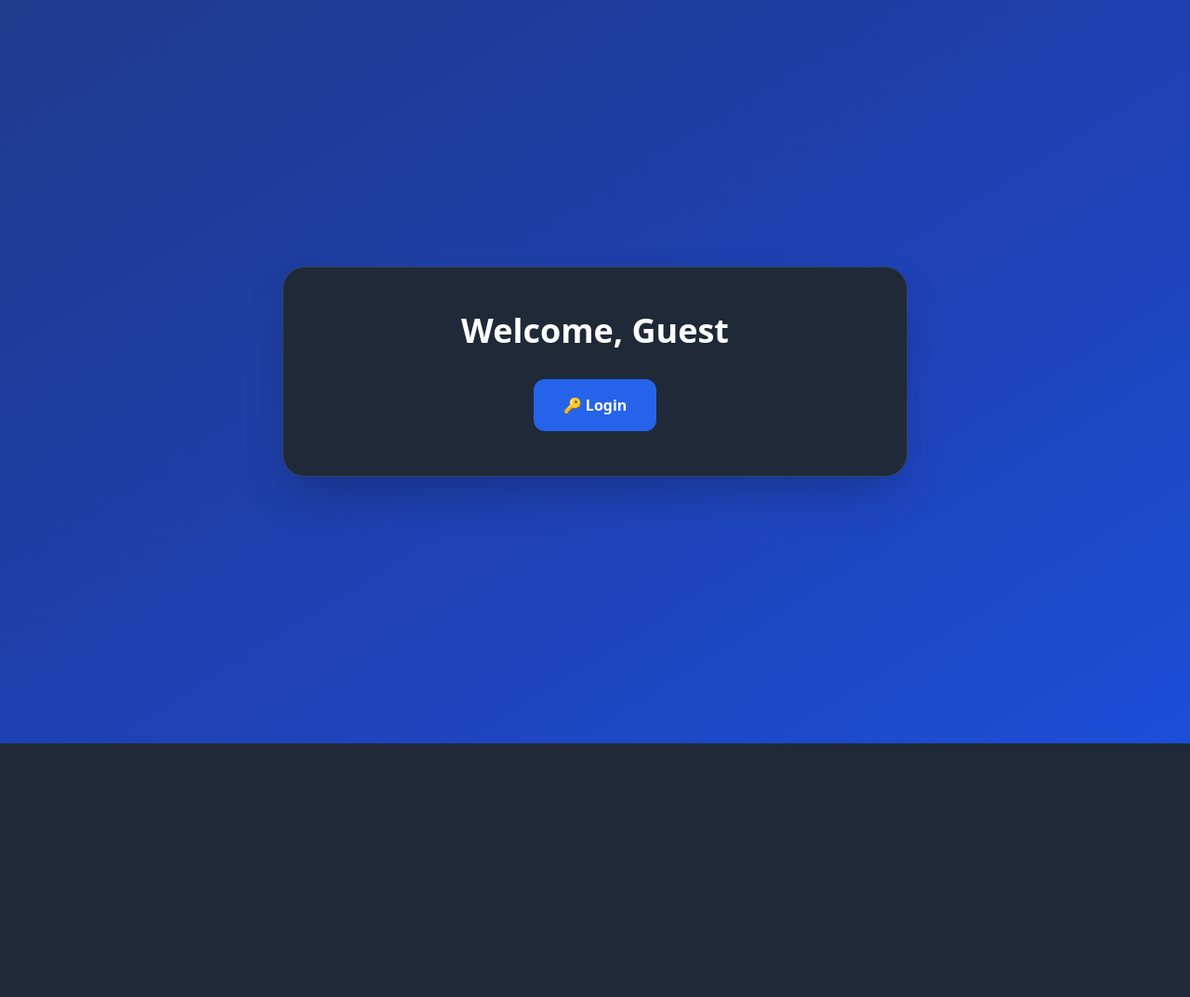
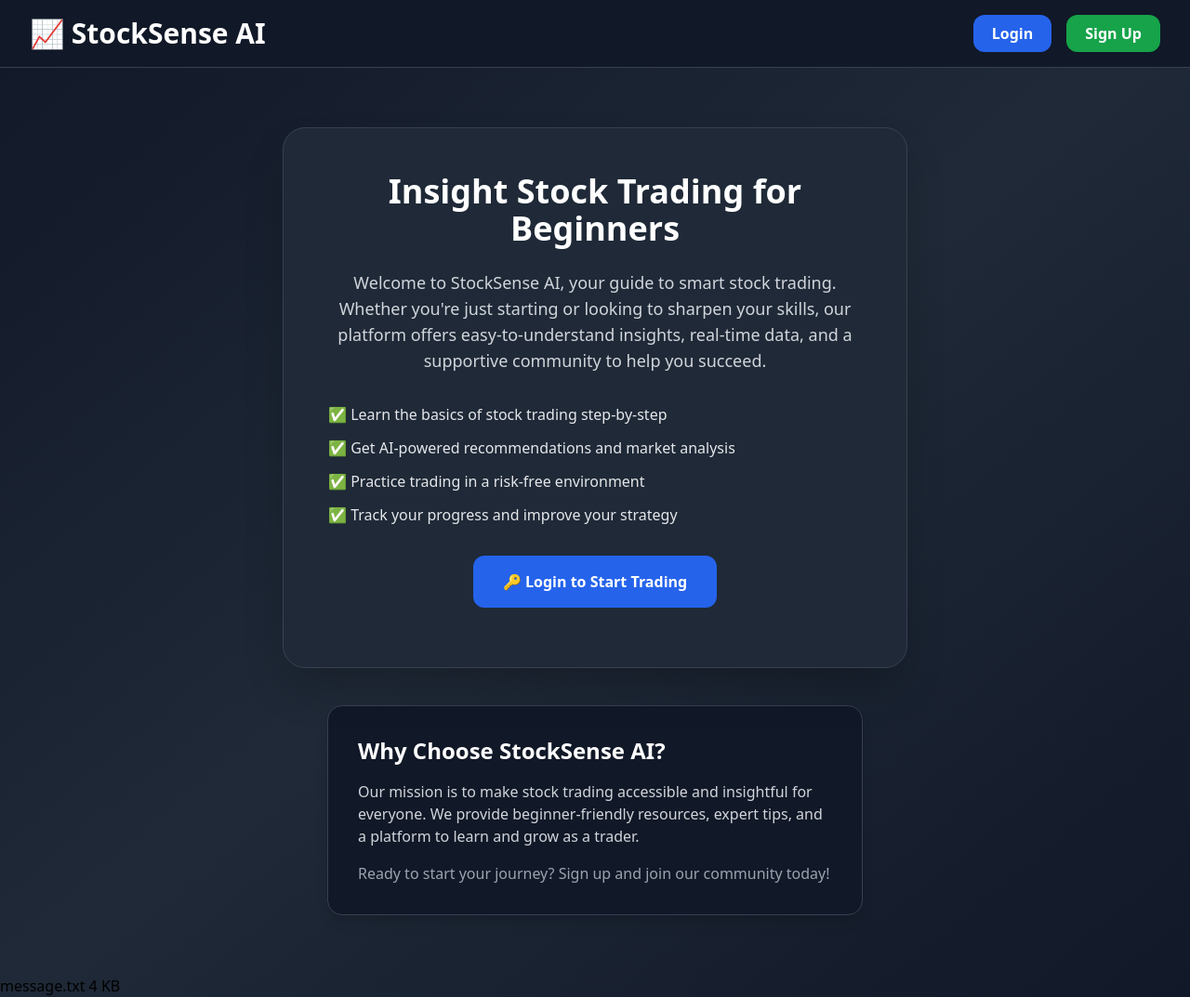
Before and after one commit to VictoriousVincent1/stocksense, a Flask app: page / in a window 1280 px wide. Shown: the whole page at 93% size. Before the commit the page ends 800 px from the top, so only its background shows below. Run offline with Flask 3, Linux system fonts and the light colour scheme; some libraries are stand-ins or nearby versions.

Commit message:
welcome screen looking nicer now

```diff
--- a/app/templates/home.html
+++ b/app/templates/home.html
@@ -26,35 +26,49 @@
   </style>
 </head>
 
-<body class="bg-gradient-to-br from-blue-900 via-blue-800 to-blue-700 min-h-screen flex items-center justify-center">
 
-  <div
-    class="bg-gray-800 rounded-3xl shadow-2xl p-12 max-w-2xl w-full text-center border border-gray-700 animate-fadeScaleIn">
-    {% if session %}
-    <h1 class="text-4xl font-extrabold text-white mb-8">Welcome, {{session.userinfo.name}}!</h1>
-    <p class="mb-6">
-      <a href="/playSpace"
-        class="inline-block px-8 py-4 bg-green-600 hover:bg-green-700 text-white font-semibold rounded-xl transition-all transform hover:scale-105">
-        📈 Go to StockTrading
-      </a>
-    </p>
-    <p>
-      <a href="/logout"
-        class="inline-block px-8 py-4 bg-red-600 hover:bg-red-700 text-white font-semibold rounded-xl transition-all transform hover:scale-105">
-        Logout
-      </a>
-    </p>
-    {% else %}
-    <h1 class="text-4xl font-extrabold text-white mb-8">Welcome, Guest</h1>
-    <p>
-      <a href="/login"
-        class="inline-block px-8 py-4 bg-blue-600 hover:bg-blue-700 text-white font-semibold rounded-xl transition-all transform hover:scale-105">
-        🔑 Login
-      </a>
-    </p>
-    {% endif %}
+<body class="bg-gradient-to-br from-gray-900 via-gray-800 to-gray-900 min-h-screen">
+  <!-- Navbar -->
+  <nav class="bg-gray-900 border-b border-gray-700 py-4 px-8 flex justify-between items-center">
+    <div class="flex items-center gap-2">
+      <span class="text-3xl font-bold text-white">📈 StockSense AI</span>
+    </div>
+    <div class="flex items-center gap-4">
+      {% if session %}
+        <span class="text-white font-semibold">Hello, {{session.userinfo.name}}</span>
+        <a href="/logout" class="px-5 py-2 bg-red-600 hover:bg-red-700 text-white rounded-xl font-semibold transition-all">Logout</a>
+      {% else %}
+        <a href="/login" class="px-5 py-2 bg-blue-600 hover:bg-blue-700 text-white rounded-xl font-semibold transition-all">Login</a>
+        <a href="/signup" class="px-5 py-2 bg-green-600 hover:bg-green-700 text-white rounded-xl font-semibold transition-all">Sign Up</a>
+      {% endif %}
+    </div>
+  </nav>
+
+  <!-- Main Content -->
+  <div class="flex flex-col items-center justify-center py-16 px-4">
+    <div class="bg-gray-800 rounded-3xl shadow-2xl p-12 max-w-2xl w-full text-center border border-gray-700 animate-fadeScaleIn mb-10">
+      <h1 class="text-4xl font-extrabold text-white mb-6">Insight Stock Trading for Beginners</h1>
+      <p class="text-lg text-gray-300 mb-8">Welcome to StockSense AI, your guide to smart stock trading. Whether you're just starting or looking to sharpen your skills, our platform offers easy-to-understand insights, real-time data, and a supportive community to help you succeed.</p>
+      <ul class="text-left text-gray-200 mb-8 space-y-3">
+        <li>✅ Learn the basics of stock trading step-by-step</li>
+        <li>✅ Get AI-powered recommendations and market analysis</li>
+        <li>✅ Practice trading in a risk-free environment</li>
+        <li>✅ Track your progress and improve your strategy</li>
+      </ul>
+      {% if session %}
+        <a href="/playSpace" class="inline-block px-8 py-4 bg-green-600 hover:bg-green-700 text-white font-semibold rounded-xl transition-all transform hover:scale-105 mb-4">📈 Go to StockTrading</a>
+      {% else %}
+        <a href="/login" class="inline-block px-8 py-4 bg-blue-600 hover:bg-blue-700 text-white font-semibold rounded-xl transition-all transform hover:scale-105 mb-4">🔑 Login to Start Trading</a>
+      {% endif %}
+    </div>
+    <div class="max-w-xl w-full bg-gray-900 rounded-2xl p-8 shadow-lg border border-gray-700">
+      <h2 class="text-2xl font-bold text-white mb-4">Why Choose StockSense AI?</h2>
+      <p class="text-gray-300 mb-4">Our mission is to make stock trading accessible and insightful for everyone. We provide beginner-friendly resources, expert tips, and a platform to learn and grow as a trader.</p>
+      <p class="text-gray-400">Ready to start your journey? Sign up and join our community today!</p>
+    </div>
   </div>
-
 </body>
 
 </html>
+message.txt
+4 KB
```
